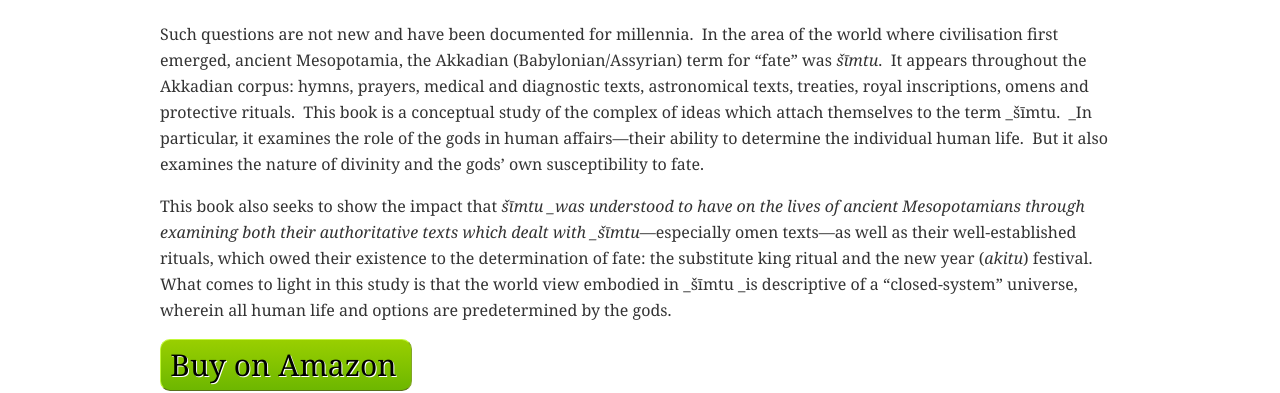
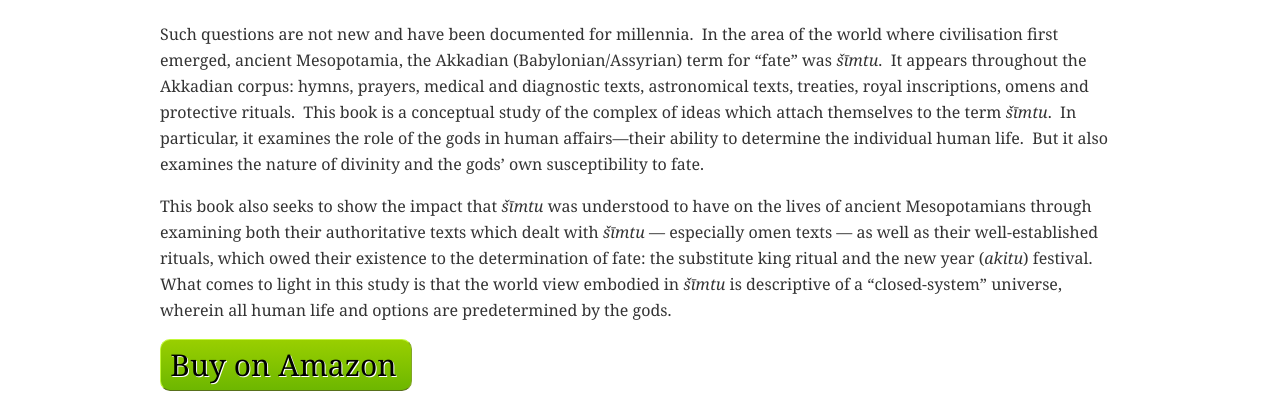
Before and after one commit to jacknlawson/jacknlawson.github.io, a Jekyll site: the page built from islifeafix.md, in a window 1280 px wide. Shown: the part 706-1099 px from the top of the page. Built offline with Jekyll 4.4.1, drawn with Linux system fonts in a browser that asks for light colours; comment, search, counter and statistics services are not loaded.

Commit message:
Sorting out italics

```diff
--- a/islifeafix.md
+++ b/islifeafix.md
@@ -8,9 +8,9 @@ leader: |
 ---
 ![Is life a fix? Fate in Ancient Mesopotamia](/images/islifeafix.jpg)
 
-Such questions are not new and have been documented for millennia.  In the area of the world where civilisation first emerged, ancient Mesopotamia, the Akkadian (Babylonian/Assyrian) term for “fate” was _šīmtu_.  It appears throughout the Akkadian corpus: hymns, prayers, medical and diagnostic texts, astronomical texts, treaties, royal inscriptions, omens and protective rituals.  This book is a conceptual study of the complex of ideas which attach themselves to the term _šīmtu.  _In particular, it examines the role of the gods in human affairs—their ability to determine the individual human life.  But it also examines the nature of divinity and the gods’ own susceptibility to fate.
+Such questions are not new and have been documented for millennia.  In the area of the world where civilisation first emerged, ancient Mesopotamia, the Akkadian (Babylonian/Assyrian) term for “fate” was _šīmtu_.  It appears throughout the Akkadian corpus: hymns, prayers, medical and diagnostic texts, astronomical texts, treaties, royal inscriptions, omens and protective rituals.  This book is a conceptual study of the complex of ideas which attach themselves to the term _šīmtu_.  In particular, it examines the role of the gods in human affairs—their ability to determine the individual human life.  But it also examines the nature of divinity and the gods’ own susceptibility to fate.
 
-This book also seeks to show the impact that _šīmtu _was understood to have on the lives of ancient Mesopotamians through examining both their authoritative texts which dealt with _šīmtu_—especially omen texts—as well as their well-established rituals, which owed their existence to the determination of fate: the substitute king ritual and the new year (_akitu_) festival.  What comes to light in this study is that the world view embodied in _šīmtu _is descriptive of a “closed-system” universe, wherein all human life and options are predetermined by the gods.
+This book also seeks to show the impact that _šīmtu_ was understood to have on the lives of ancient Mesopotamians through examining both their authoritative texts which dealt with _šīmtu_ — especially omen texts — as well as their well-established rituals, which owed their existence to the determination of fate: the substitute king ritual and the new year (_akitu_) festival.  What comes to light in this study is that the world view embodied in _šīmtu_ is descriptive of a “closed-system” universe, wherein all human life and options are predetermined by the gods.
 
 {::nomarkdown}
 	<div class="calltoaction">
```
